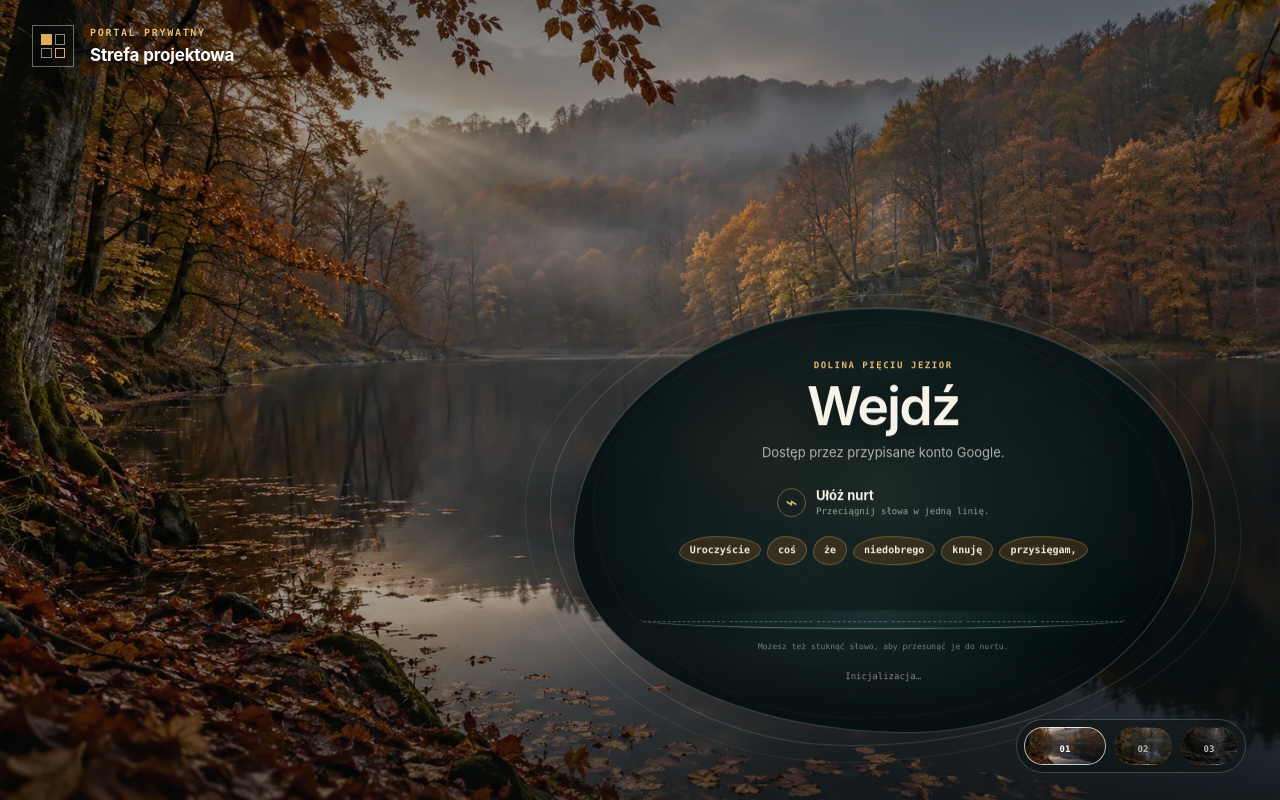
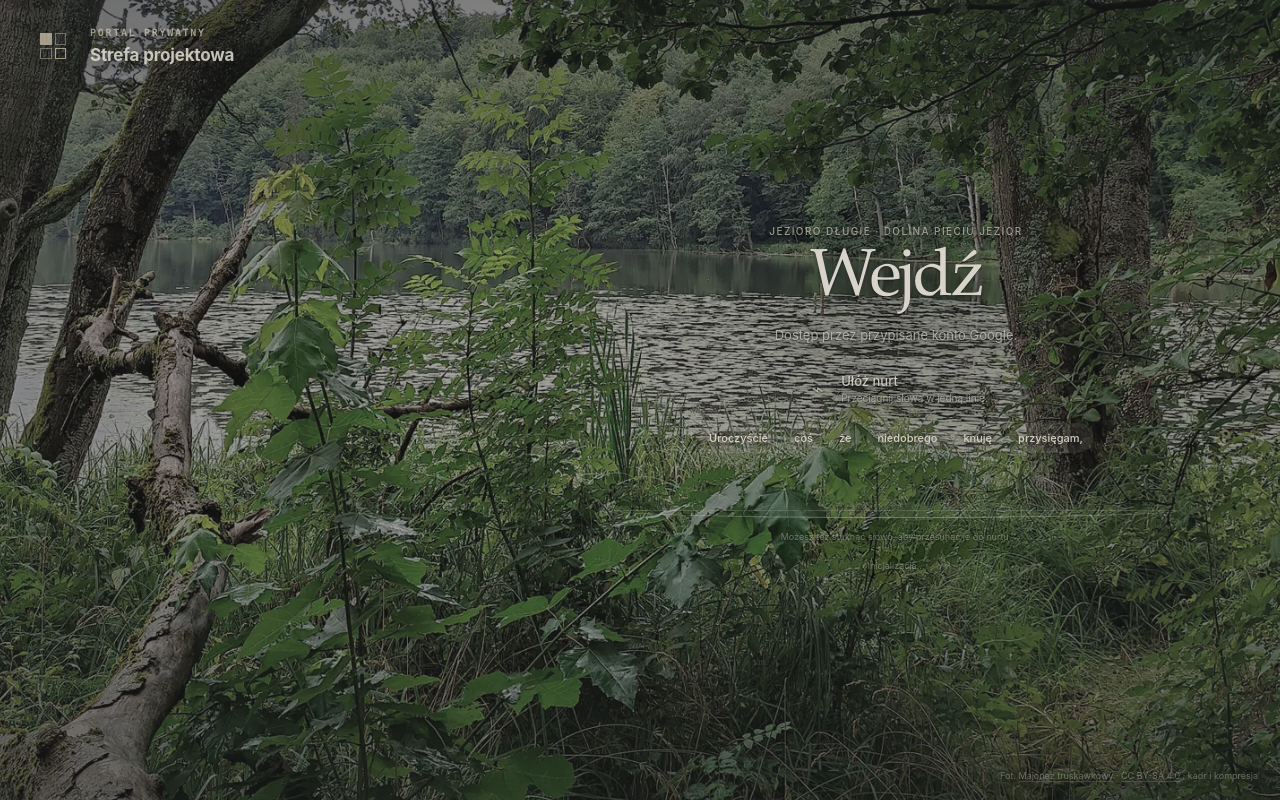
Before and after one commit to wosittai/sittaigen-viewer, a plain HTML site: page index.html in a window 1280 px wide. Drawn offline with Linux system fonts and the light colour scheme.

Commit message:
Publish authentic lake login

```diff
--- a/app.js
+++ b/app.js
@@ -29,15 +29,9 @@ const SESSION_TTL_MS = 6 * 60 * 60 * 1000;
 const SESSION_STARTED_KEY = "private-portal-session-started-v1";
 const DEVICE_TRUST_KEY = "private-portal-device-trust-v1";
 const DEVICE_TRUST_TTL_MS = 180 * 24 * 60 * 60 * 1000;
-const LOGIN_SCENE_KEY = "private-portal-login-scene-v1";
 const ADMIN_EMAIL = "coinguard2024@gmail.com";
 const ACCESS_COLLECTION = "accessUsers";
 const LEGACY_EMAILS = new Set(["wosittai@gmail.com", "79elem@gmail.com"]);
-const LOGIN_SCENES = {
-  lakes: { name: "Dolina Pięciu Jezior", asset: "assets/polczyn-five-lakes.webp" },
-  park: { name: "Zalew / Park Zdrojowy", asset: "assets/polczyn-park-reservoir.webp" },
-  stream: { name: "Leśny potok", asset: "assets/polczyn-forest-stream.webp" }
-};
 const CHALLENGE_WORDS = [
   { id: "word-0", text: "Uroczyście" },
   { id: "word-1", text: "przysięgam," },
@@ -86,43 +80,6 @@ function setStatus(message, error = false) {
 function updateLoginAvailability() {
   if (!elements.loginButton) return;
   elements.loginButton.disabled = !(state.firebaseReady && state.deviceTrusted && !state.unlocking);
-}
-
-function setLoginScene(scene) {
-  if (!LOGIN_SCENES[scene]) return;
-  document.body.dataset.loginScene = scene;
-  if (elements.loginSceneName) elements.loginSceneName.textContent = LOGIN_SCENES[scene].name;
-  for (const button of document.querySelectorAll("[data-scene-choice]")) {
-    button.setAttribute("aria-pressed", String(button.dataset.sceneChoice === scene));
-  }
-  try { localStorage.setItem(LOGIN_SCENE_KEY, scene); }
-  catch (_) { /* The visual choice can remain tab-local. */ }
-}
-
-function initializeScenePicker() {
-  let initialScene = "lakes";
-  try {
-    const savedScene = localStorage.getItem(LOGIN_SCENE_KEY);
-    if (savedScene && LOGIN_SCENES[savedScene]) initialScene = savedScene;
-  } catch (_) { /* Keep the default scene. */ }
-  setLoginScene(initialScene);
-
-  const preloaded = new Set(["lakes"]);
-  const preload = scene => {
-    if (preloaded.has(scene) || !LOGIN_SCENES[scene]) return;
-    const image = new Image();
-    image.src = LOGIN_SCENES[scene].asset;
-    preloaded.add(scene);
-  };
-  for (const button of document.querySelectorAll("[data-scene-choice]")) {
-    const scene = button.dataset.sceneChoice;
-    button.addEventListener("pointerenter", () => preload(scene), { once: true });
-    button.addEventListener("focus", () => preload(scene), { once: true });
-    button.addEventListener("click", () => {
-      preload(scene);
-      setLoginScene(scene);
-    });
-  }
 }
 
 async function browserFingerprint() {
@@ -1133,7 +1090,6 @@ async function init() {
     challengeStatus: $("challengeStatus"),
     deviceChallenge: $("deviceChallenge"),
     loginButton: $("loginButton"),
-    loginSceneName: $("loginSceneName"),
     logoutButton: $("logoutButton"),
     portalFrame: $("portalFrame"),
     portalLoading: $("portalLoading"),
@@ -1167,7 +1123,6 @@ async function init() {
   });
 
   try {
-    initializeScenePicker();
     await initializeDeviceTrust();
     resetAdminForm();
     state.config = await fetchJson("config.json");
--- a/index.html
+++ b/index.html
@@ -5,15 +5,16 @@
   <meta name="viewport" content="width=device-width, initial-scale=1">
   <meta name="robots" content="noindex, nofollow, noarchive">
   <meta name="color-scheme" content="dark">
-  <meta name="theme-color" content="#0b0d0f">
+  <meta name="theme-color" content="#3d413e">
   <meta http-equiv="Content-Security-Policy" content="default-src 'self'; script-src 'self' https://www.gstatic.com https://apis.google.com; connect-src 'self' https://*.googleapis.com https://securetoken.googleapis.com https://identitytoolkit.googleapis.com https://firestore.googleapis.com; frame-src 'self' https://accounts.google.com https://*.firebaseapp.com; img-src 'self' data: https://*.googleusercontent.com; style-src 'self'; object-src 'none'; base-uri 'self'; form-action 'self' https://accounts.google.com">
   <title>Portal prywatny — dostęp</title>
   <link rel="icon" href="favicon.svg" type="image/svg+xml">
-  <link rel="preload" href="assets/polczyn-five-lakes.webp" as="image" type="image/webp">
-  <link rel="stylesheet" href="styles.css?v=6">
-  <script type="module" src="app.js?v=6"></script>
+  <link rel="preload" href="assets/dolina-five-lakes-desktop.webp" as="image" type="image/webp" media="(min-width: 561px)">
+  <link rel="preload" href="assets/dolina-five-lakes-mobile.webp" as="image" type="image/webp" media="(max-width: 560px)">
+  <link rel="stylesheet" href="styles.css?v=7">
+  <script type="module" src="app.js?v=7"></script>
 </head>
-<body class="login-mode" data-login-scene="lakes">
+<body class="login-mode">
   <header class="masthead">
     <a class="brand-block" href="./" aria-label="Strona logowania portalu">
       <span class="brand-mark" aria-hidden="true"><i></i><i></i><i></i><i></i></span>
@@ -30,18 +31,15 @@
 
   <main>
     <section class="access-panel" id="accessPanel">
-      <div class="login-wallpapers" aria-hidden="true">
-        <div class="login-wallpaper" data-scene="lakes"></div>
-        <div class="login-wallpaper" data-scene="park"></div>
-        <div class="login-wallpaper" data-scene="stream"></div>
-      </div>
+      <picture class="login-wallpapers" aria-hidden="true">
+        <source media="(max-width: 560px)" srcset="assets/dolina-five-lakes-mobile.webp">
+        <img class="login-wallpaper" src="assets/dolina-five-lakes-desktop.webp" alt="" fetchpriority="high" decoding="async">
+      </picture>
       <div class="login-shade" aria-hidden="true"></div>
 
-      <div class="login-pool-shell">
-        <div class="login-pool">
-          <div class="pool-ripple" aria-hidden="true"></div>
+      <div class="login-water-copy">
         <div class="login-content">
-            <p class="login-place" id="loginSceneName">Dolina Pięciu Jezior</p>
+          <p class="login-place">Jezioro Długie · Dolina Pięciu Jezior</p>
           <h1>Wejdź</h1>
           <p class="auth-text" id="authText">Dostęp przez przypisane konto Google.</p>
 
@@ -68,13 +66,9 @@
           <p class="technical-status" id="technicalStatus" role="status">Inicjalizacja…</p>
         </div>
       </div>
-      </div>
 
-      <nav class="scene-picker" aria-label="Wybierz krajobraz logowania">
-        <button type="button" data-scene-choice="lakes" aria-label="Dolina Pięciu Jezior" aria-pressed="true"><span>01</span></button>
-        <button type="button" data-scene-choice="park" aria-label="Zalew w Parku Zdrojowym" aria-pressed="false"><span>02</span></button>
-        <button type="button" data-scene-choice="stream" aria-label="Leśny potok" aria-pressed="false"><span>03</span></button>
-      </nav>
+      <p class="photo-credit credit-desktop">Fot. <a href="https://commons.wikimedia.org/wiki/File:Dolina_pi%C4%99ciu_Jezior1.jpg" target="_blank" rel="noopener noreferrer">Majonez truskawkowy</a> · <a href="https://creativecommons.org/licenses/by-sa/4.0/" target="_blank" rel="noopener noreferrer">CC BY-SA 4.0</a> · kadr i kompresja</p>
+      <p class="photo-credit credit-mobile">Fot. <a href="https://commons.wikimedia.org/wiki/File:Dolina_pi%C4%99ciu_Jezior1.jpg" target="_blank" rel="noopener noreferrer">Majonez truskawkowy</a> · <a href="https://creativecommons.org/licenses/by-sa/4.0/" target="_blank" rel="noopener noreferrer">CC BY-SA 4.0</a> · kadr i kompresja</p>
     </section>
 
     <section class="dashboard-panel" id="dashboardPanel" hidden>
--- a/styles.css
+++ b/styles.css
@@ -132,8 +132,8 @@ h1, h2 { margin: 0; font-weight: 560; letter-spacing: -.035em; }
 .technical-status { min-height: 34px; margin: 20px 0 0; color: var(--faint); font: 10px/1.55 var(--mono); }
 .technical-status.error { color: var(--danger); }
 
-/* Immersive login — the dashboard below keeps the original technical system. */
-body.login-mode { overflow-x: hidden; background: #07100e; }
+/* Authentic lake photograph — text sits directly on the water. */
+body.login-mode { overflow-x: hidden; background: #343937; }
 body.login-mode .masthead {
   position: fixed;
   z-index: 30;
@@ -143,14 +143,14 @@ body.login-mode .masthead {
   min-height: 92px;
   transform: translateX(-50%);
   border: 0;
-  color: #fff;
-  text-shadow: 0 2px 18px rgba(0,0,0,.55);
+  color: rgba(224,220,210,.86);
+  text-shadow: 0 2px 20px rgba(17,20,19,.64);
 }
-body.login-mode .brand-mark { border-color: rgba(255,255,255,.38); background: rgba(8,15,14,.22); backdrop-filter: blur(10px); }
-body.login-mode .brand-mark i { border-color: rgba(255,255,255,.52); }
-body.login-mode .brand-mark i:first-child { border-color: #dfad58; background: #dfad58; }
-body.login-mode .brand-mark i:last-child { border-color: #dfad58; }
-body.login-mode .eyebrow { color: #e6bd72; }
+body.login-mode .brand-mark { opacity: .78; border: 0; background: rgba(41,45,43,.12); }
+body.login-mode .brand-mark i { border-color: rgba(218,213,199,.52); }
+body.login-mode .brand-mark i:first-child { border-color: #c8bda8; background: #c8bda8; }
+body.login-mode .brand-mark i:last-child { border-color: #c8bda8; }
+body.login-mode .eyebrow { color: rgba(210,201,181,.72); }
 body.login-mode .security-state { display: none; }
 body.login-mode main { width: 100%; margin: 0; }
 body.login-mode footer { display: none; }
@@ -163,74 +163,54 @@ body.login-mode .access-panel {
   overflow: hidden;
   padding: 0;
 }
-.login-wallpapers, .login-wallpaper, .login-shade { position: absolute; inset: 0; }
-.login-wallpapers { z-index: -3; overflow: hidden; background: #0b1411; }
+.login-wallpapers, .login-shade { position: absolute; inset: 0; }
+.login-wallpapers { z-index: -3; display: block; overflow: hidden; background: #4b504d; }
 .login-wallpaper {
-  opacity: 0;
-  background-position: center;
-  background-size: cover;
-  transform: scale(1.025);
-  transition: opacity .9s ease, transform 7s ease;
+  width: 100%;
+  height: 100%;
+  display: block;
+  object-fit: cover;
+  object-position: center 54%;
+  filter: saturate(.55) brightness(.72) contrast(.9) sepia(.04);
+  transform: scale(1.008);
 }
-.login-wallpaper[data-scene="lakes"] { background-image: url("assets/polczyn-five-lakes.webp"); background-position: 48% center; }
-.login-wallpaper[data-scene="park"] { background-image: url("assets/polczyn-park-reservoir.webp"); background-position: center; }
-.login-wallpaper[data-scene="stream"] { background-image: url("assets/polczyn-forest-stream.webp"); background-position: center; }
-body[data-login-scene="lakes"] .login-wallpaper[data-scene="lakes"],
-body[data-login-scene="park"] .login-wallpaper[data-scene="park"],
-body[data-login-scene="stream"] .login-wallpaper[data-scene="stream"] { opacity: 1; transform: scale(1); }
 .login-shade {
   z-index: -2;
   background:
-    linear-gradient(180deg, rgba(5,10,9,.38) 0%, rgba(5,10,9,.02) 34%, rgba(5,10,9,.14) 70%, rgba(5,10,9,.52) 100%),
-    radial-gradient(circle at var(--pool-x, 68%) var(--pool-y, 64%), rgba(6,17,18,.02) 0 13%, rgba(3,9,9,.18) 34%, rgba(3,8,8,.28) 100%);
+    linear-gradient(180deg, rgba(24,27,26,.34) 0%, rgba(24,27,26,.05) 32%, rgba(24,27,26,.08) 66%, rgba(24,27,26,.34) 100%),
+    linear-gradient(90deg, rgba(24,27,26,.16), transparent 38%, rgba(24,27,26,.16));
   pointer-events: none;
 }
-body[data-login-scene="lakes"] { --pool-x: 69%; --pool-y: 65%; }
-body[data-login-scene="park"] { --pool-x: 50%; --pool-y: 62%; }
-body[data-login-scene="stream"] { --pool-x: 36%; --pool-y: 58%; }
 
-.login-pool-shell {
+.login-water-copy {
   position: absolute;
   z-index: 4;
-  left: var(--pool-x);
-  top: var(--pool-y);
-  width: min(620px, calc(100% - 56px));
+  left: 70%;
+  top: 50%;
+  width: min(570px, calc(100% - 56px));
   transform: translate(-50%, -50%);
-  transition: left .9s cubic-bezier(.2,.75,.25,1), top .9s cubic-bezier(.2,.75,.25,1);
+  color: #d8d3c8;
+  text-shadow: 0 2px 22px rgba(15,18,17,.72), 0 1px 2px rgba(15,18,17,.52);
 }
-.login-pool {
-  position: relative;
-  min-height: 348px;
-  display: grid;
-  place-items: center;
-  padding: 52px 66px 46px;
-  color: #f7f3e9;
-  border: 1px solid rgba(225,236,226,.23);
-  border-radius: 49% 51% 46% 54% / 55% 46% 54% 45%;
-  background:
-    radial-gradient(ellipse at 50% 44%, rgba(23,42,40,.76), rgba(5,18,20,.86) 63%, rgba(2,12,14,.93) 100%);
-  box-shadow:
-    inset 0 1px 0 rgba(255,255,255,.18),
-    inset 0 -28px 70px rgba(0,0,0,.26),
-    0 26px 75px rgba(0,0,0,.34);
-  backdrop-filter: blur(17px) saturate(.78);
+.login-content { width: 100%; min-width: 0; text-align: center; }
+.login-place {
+  margin: 0 0 10px;
+  color: rgba(210,202,188,.72);
+  font: 500 10px/1.35 var(--sans);
+  letter-spacing: .14em;
+  text-transform: uppercase;
 }
-.login-pool::before, .login-pool::after, .pool-ripple {
-  content: "";
-  position: absolute;
-  inset: -14px -24px;
-  border: 1px solid rgba(224,235,222,.17);
-  border-radius: 52% 48% 55% 45% / 47% 55% 45% 53%;
-  pointer-events: none;
+.login-content h1 {
+  color: #d9d4c9;
+  font-family: "Iowan Old Style", "Palatino Linotype", Palatino, Georgia, serif;
+  font-size: clamp(48px, 5.2vw, 76px);
+  font-weight: 400;
+  line-height: .94;
+  letter-spacing: -.035em;
 }
-.login-pool::after { inset: -30px -49px; opacity: .52; transform: rotate(-1.2deg); }
-.pool-ripple { inset: 13px 19px; opacity: .24; transform: rotate(1deg); }
-.login-content { position: relative; z-index: 2; width: 100%; min-width: 0; text-align: center; }
-.login-place { margin: 0 0 9px; color: #e5bd75; font: 650 9px/1.3 var(--mono); letter-spacing: .17em; text-transform: uppercase; }
-.login-content h1 { font-size: clamp(40px, 4.2vw, 60px); line-height: .92; text-shadow: 0 3px 24px rgba(0,0,0,.34); }
-.login-content .auth-text { margin: 12px 0 24px; color: rgba(241,241,235,.7); font-size: 13px; }
+.login-content .auth-text { margin: 14px 0 27px; color: rgba(214,211,203,.72); font-size: 13px; font-weight: 400; }
 .pond-login-button {
-  width: min(380px, 100%);
+  width: min(360px, 100%);
   min-height: 52px;
   margin: 0 auto;
   padding: 0 18px;
@@ -238,43 +218,46 @@ body[data-login-scene="stream"] { --pool-x: 36%; --pool-y: 58%; }
   grid-template-columns: 24px 1fr 24px;
   align-items: center;
   gap: 12px;
-  color: #13201d;
-  border: 1px solid rgba(255,255,255,.66);
-  border-radius: 48% 52% 45% 55% / 58% 44% 56% 42%;
-  background: rgba(249,247,238,.92);
-  box-shadow: 0 9px 32px rgba(0,0,0,.22), inset 0 -1px 0 rgba(0,0,0,.08);
-  font-weight: 720;
+  color: #ddd8cd;
+  border: 0;
+  border-radius: 999px;
+  background: rgba(202,198,185,.06);
+  box-shadow: none;
+  font-weight: 520;
   transition: transform .2s ease, background .2s ease;
 }
-.pond-login-button:not(:disabled):hover { transform: translateY(-2px); background: #fff; }
-.login-content .technical-status { min-height: 16px; margin: 15px auto 0; color: rgba(231,235,229,.54); font-size: 9px; }
-.login-content .technical-status.error { color: #f0a399; }
+.pond-login-button .google-mark { background: rgba(222,218,208,.82); }
+.pond-login-button:not(:disabled):hover { transform: translateY(-2px); background: rgba(218,213,201,.13); }
+.login-content .technical-status { min-height: 16px; margin: 15px auto 0; color: rgba(207,204,196,.48); font: 9px/1.45 var(--sans); }
+.login-content .technical-status.error { color: #dbc0b8; }
 
 .device-challenge { width: 100%; min-width: 0; margin: 0 auto; text-align: left; }
-.challenge-head { display: flex; align-items: center; justify-content: center; gap: 10px; margin-bottom: 14px; text-align: left; }
+.challenge-head { display: flex; align-items: center; justify-content: center; gap: 10px; margin-bottom: 15px; text-align: left; }
 .challenge-head > div { display: grid; gap: 3px; }
-.challenge-head strong { font-size: 13px; }
-.challenge-head small { color: rgba(237,240,233,.61); font: 9px/1.3 var(--mono); }
-.challenge-leaf { width: 29px; height: 29px; display: grid; place-items: center; color: #e6bd72; border: 1px solid rgba(230,189,114,.4); border-radius: 50%; font-size: 20px; }
+.challenge-head strong { color: rgba(225,220,209,.9); font-size: 13px; font-weight: 540; }
+.challenge-head small { color: rgba(214,211,203,.62); font: 10px/1.3 var(--sans); }
+.challenge-leaf { width: 27px; height: 27px; display: grid; place-items: center; color: rgba(211,202,183,.76); font-size: 20px; }
 .word-bank { min-height: 37px; display: flex; align-items: center; justify-content: center; flex-wrap: wrap; gap: 6px; }
 .word-chip {
-  min-height: 29px;
+  min-height: 30px;
   padding: 0 10px;
-  color: #f3ead8;
-  border: 1px solid rgba(225,184,105,.34);
-  border-radius: 46% 54% 48% 52% / 58% 45% 55% 42%;
-  background: rgba(112,73,28,.36);
-  font: 620 10px/1 var(--mono);
+  color: rgba(226,219,205,.92);
+  border: 0;
+  border-radius: 999px;
+  background: rgba(194,187,172,.1);
+  text-shadow: 0 1px 9px rgba(11,14,13,.82);
+  font: 520 11px/1 var(--sans);
   white-space: nowrap;
   touch-action: manipulation;
   cursor: grab;
 }
+.word-chip:hover { background: rgba(207,201,187,.18); }
 .word-chip:active { cursor: grabbing; }
 .word-chip.dragging { opacity: .42; }
 .sentence-river {
   position: relative;
   min-height: 52px;
-  margin-top: 11px;
+  margin-top: 12px;
   display: flex;
   align-items: center;
   gap: 5px;
@@ -289,10 +272,10 @@ body[data-login-scene="stream"] { --pool-x: 36%; --pool-y: 58%; }
   left: 0;
   right: 0;
   bottom: 3px;
-  height: 18px;
-  border-bottom: 1px solid rgba(177,216,209,.48);
+  height: 15px;
+  border-bottom: 1px solid rgba(207,210,201,.35);
   border-radius: 50%;
-  background: linear-gradient(90deg, transparent, rgba(90,154,151,.13), transparent);
+  background: linear-gradient(90deg, transparent, rgba(204,211,205,.06), transparent);
   pointer-events: none;
 }
 .river-slot {
@@ -303,51 +286,31 @@ body[data-login-scene="stream"] { --pool-x: 36%; --pool-y: 58%; }
   flex: 1 0 auto;
   display: grid;
   place-items: center;
-  border-bottom: 1px dashed rgba(213,229,224,.32);
+  border-bottom: 1px solid rgba(216,214,205,.16);
 }
 .river-slot:nth-child(1), .river-slot:nth-child(2), .river-slot:nth-child(6) { min-width: 82px; }
-.river-slot .word-chip { color: #e9f1ec; border-color: rgba(167,211,207,.28); background: rgba(33,82,82,.34); }
-.river-slot.drop-active { background: rgba(116,185,175,.13); }
-.challenge-status { min-height: 14px; margin: 9px 0 0; color: rgba(233,238,232,.48); font: 8px/1.45 var(--mono); text-align: center; }
+.river-slot .word-chip { color: rgba(225,221,210,.94); background: rgba(186,194,187,.13); }
+.river-slot.drop-active { background: rgba(201,207,199,.1); }
+.challenge-status { min-height: 14px; margin: 9px 0 0; color: rgba(207,204,196,.47); font: 9px/1.45 var(--sans); text-align: center; }
 .device-challenge.wrong { animation: challenge-shake .32s ease; }
-.device-challenge.wrong .challenge-status { color: #f0a399; }
+.device-challenge.wrong .challenge-status { color: #dbc0b8; }
 .device-challenge.solved { animation: challenge-dissolve .7s ease forwards; }
 @keyframes challenge-shake { 25% { transform: translateX(-5px); } 75% { transform: translateX(5px); } }
 @keyframes challenge-dissolve { to { opacity: 0; transform: translateY(-8px); } }
 
-.scene-picker {
+.photo-credit {
   position: absolute;
-  z-index: 12;
-  right: 34px;
-  bottom: 27px;
-  display: flex;
-  gap: 8px;
-  padding: 7px;
-  border: 1px solid rgba(255,255,255,.2);
-  border-radius: 999px;
-  background: rgba(5,12,11,.35);
-  backdrop-filter: blur(12px);
+  z-index: 8;
+  right: 22px;
+  bottom: 17px;
+  margin: 0;
+  color: rgba(211,208,199,.42);
+  font: 9px/1.4 var(--sans);
+  text-shadow: 0 1px 8px rgba(10,12,11,.8);
 }
-.scene-picker button {
-  position: relative;
-  width: 58px;
-  height: 38px;
-  overflow: hidden;
-  padding: 0;
-  color: #fff;
-  border: 1px solid transparent;
-  border-radius: 999px;
-  background-position: center;
-  background-size: cover;
-  filter: saturate(.72) brightness(.72);
-  transition: width .25s ease, filter .25s ease, border-color .25s ease;
-}
-.scene-picker button::before { content: ""; position: absolute; inset: 0; background: rgba(0,0,0,.24); }
-.scene-picker button:nth-child(1) { background-image: url("assets/polczyn-five-lakes.webp"); }
-.scene-picker button:nth-child(2) { background-image: url("assets/polczyn-park-reservoir.webp"); }
-.scene-picker button:nth-child(3) { background-image: url("assets/polczyn-forest-stream.webp"); }
-.scene-picker button span { position: relative; z-index: 1; font: 700 9px/1 var(--mono); }
-.scene-picker button[aria-pressed="true"] { width: 82px; border-color: rgba(255,255,255,.7); filter: saturate(.95) brightness(1); }
+.photo-credit a { color: inherit; text-decoration-color: rgba(211,208,199,.2); text-underline-offset: 2px; }
+.photo-credit a:hover { color: rgba(226,222,211,.72); }
+.credit-mobile { display: none; }
 
 .dashboard-panel { min-height: calc(100vh - 188px); padding: 62px 0 80px; }
 .dashboard-head { display: flex; align-items: flex-end; justify-content: space-between; gap: 40px; margin-bottom: 38px; }
@@ -495,7 +458,7 @@ footer { width: min(1360px, calc(100% - 72px)); min-height: 78px; margin: 0 auto
   .portal-nav { width: 100%; order: 4; margin-left: 0; padding-top: 9px; border-top: 1px solid var(--line); }
   .lock-button { margin-left: auto; }
   body.login-mode .masthead { width: calc(100% - 40px); }
-  .login-pool-shell { width: min(590px, calc(100% - 44px)); }
+  .login-water-copy { left: 62%; width: min(550px, calc(100% - 44px)); }
 }
 
 @media (max-width: 560px) {
@@ -533,21 +496,15 @@ footer { width: min(1360px, calc(100% - 72px)); min-height: 78px; margin: 0 auto
   body.login-mode .brand-name { font-size: 14px; }
   body.login-mode .brand-mark { width: 34px; height: 34px; }
   body.login-mode .access-panel { min-height: max(100svh, 700px); }
-  body[data-login-scene="lakes"], body[data-login-scene="park"], body[data-login-scene="stream"] { --pool-x: 50%; --pool-y: 54%; }
-  .login-wallpaper[data-scene="lakes"] { background-position: 38% center; }
-  .login-wallpaper[data-scene="park"] { background-position: 49% center; }
-  .login-wallpaper[data-scene="stream"] { background-position: 43% center; }
-  .login-pool-shell { width: calc(100% - 30px); }
-  .login-pool { min-height: 380px; padding: 44px 24px 38px; border-radius: 44% 56% 47% 53% / 51% 45% 55% 49%; }
-  .login-pool::before { inset: -10px -8px; }
-  .login-pool::after { inset: -22px -14px; }
-  .login-content h1 { font-size: 43px; }
+  .login-wallpaper { object-position: center 56%; filter: saturate(.5) brightness(.67) contrast(.88) sepia(.05); }
+  .login-shade { background: linear-gradient(180deg, rgba(24,27,26,.32), rgba(24,27,26,.06) 34%, rgba(24,27,26,.11) 68%, rgba(24,27,26,.38)); }
+  .login-water-copy { left: 50%; top: 54%; width: calc(100% - 34px); }
+  .login-content h1 { font-size: 51px; }
   .login-content .auth-text { margin-bottom: 20px; }
-  .scene-picker { right: 50%; bottom: 18px; transform: translateX(50%); }
-  .scene-picker button { width: 45px; height: 34px; }
-  .scene-picker button[aria-pressed="true"] { width: 66px; }
   .word-bank { max-height: 74px; overflow-y: auto; }
   .sentence-river { margin-inline: -5px; }
+  .credit-desktop { display: none; }
+  .credit-mobile { display: block; right: 14px; bottom: 12px; left: 14px; text-align: center; }
 }
 
 @media (prefers-reduced-motion: reduce) {
```
Also changed, not shown: assets/dolina-five-lakes-desktop.webp (added), assets/dolina-five-lakes-mobile.webp (added), assets/polczyn-five-lakes.webp (deleted), assets/polczyn-forest-stream.webp (deleted), assets/polczyn-park-reservoir.webp (deleted), 2 other files. Lines whose indentation alone changed are shown as unchanged.
